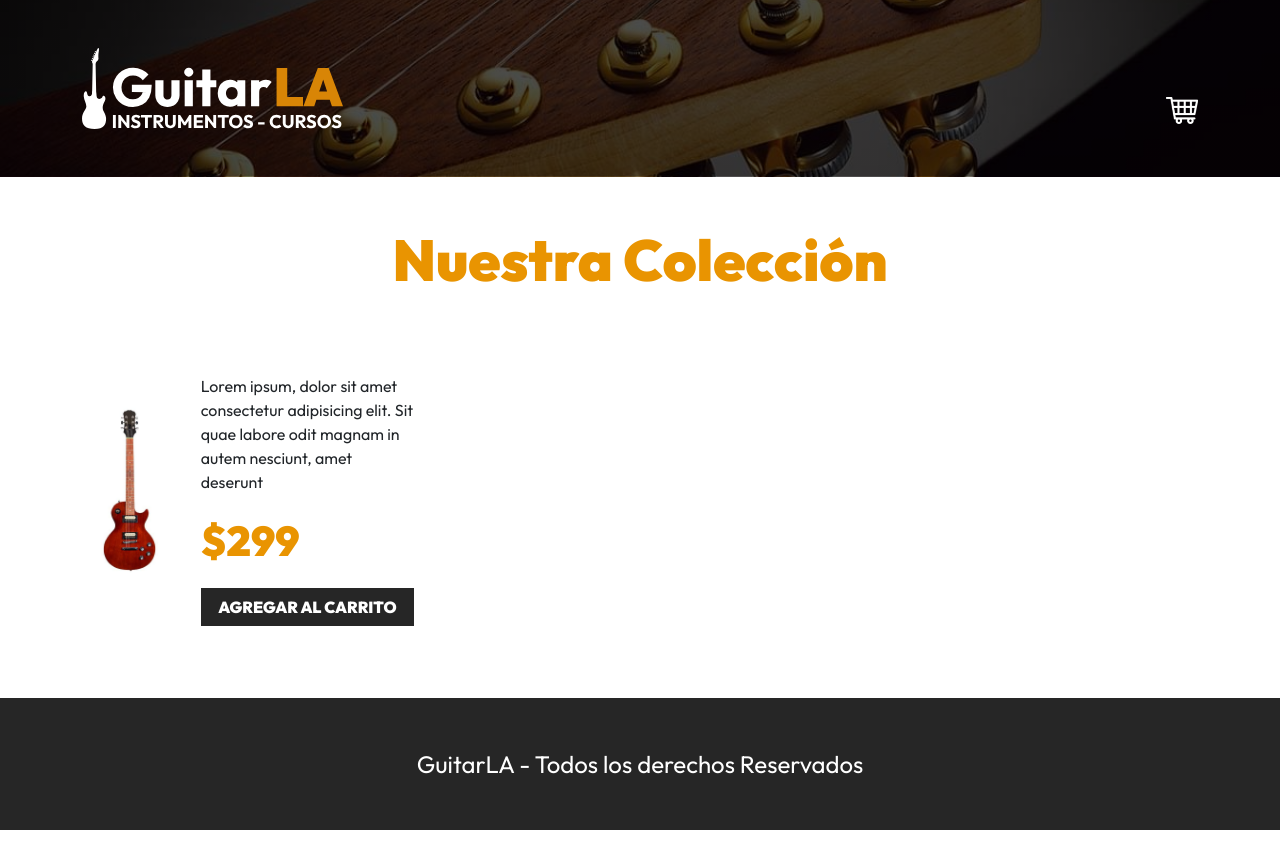
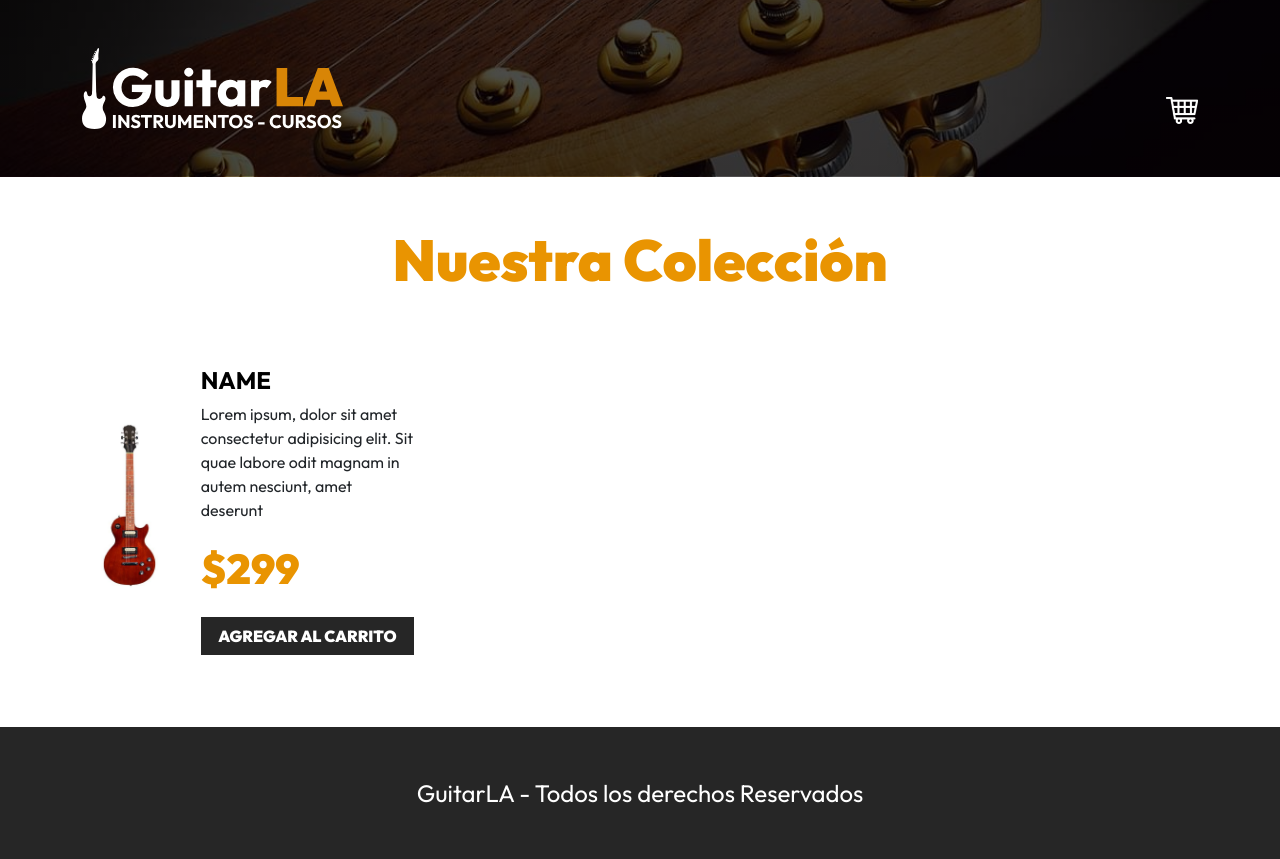
Before and after one commit to javierpelaez97/Carro-de-la-compra, a React (Vite) app: page / in a window 1280 px wide. Before the commit the page ends 830 px from the top, so only its background shows below. Built offline with nearby package versions, Linux system fonts and the light colour scheme.

Commit message:
Añadiendo hooks y base de datos

```diff
--- a/src/App.jsx
+++ b/src/App.jsx
@@ -3,20 +3,30 @@
 import './index.css'
 import Header from './components/Header'
 import Guitar from './components/Guitar'
+import { useEffect, useState } from "react"
+import {db} from './data/db'
 
 function App() {
 
+  const [data, setData] = useState([])
+
+  useEffect(() => {
+    setData(db)
+  }, [])
 
   return (
+
+
+
     <>
-      <Header></Header>
-      <body>
-
+    <Header></Header>
 
     <main className="container-xl mt-5">
         <h2 className="text-center">Nuestra Colección</h2>
 
         <div className="row mt-5">
+
+
             <Guitar></Guitar>
 
 
@@ -30,7 +40,7 @@ function App() {
             <p className="text-white text-center fs-4 mt-4 m-md-0">GuitarLA - Todos los derechos Reservados</p>
         </div>
     </footer>
-</body>
+
     </>
   )
 }
--- a/src/components/Guitar.jsx
+++ b/src/components/Guitar.jsx
@@ -1,3 +1,4 @@
+
 
 
 
@@ -14,7 +15,7 @@ export default function Guitar(){
                     <img className="img-fluid" src="./public/img/guitarra_01.jpg" alt="imagen guitarra" />
                 </div>
                 <div className="col-8">
-                    <h3 className="text-black fs-4 fw-bold text-uppercase"></h3>
+                    <h3 className="text-black fs-4 fw-bold text-uppercase">Name</h3>
                     <p>Lorem ipsum, dolor sit amet consectetur adipisicing elit. Sit quae labore odit magnam in autem nesciunt, amet deserunt</p>
                     <p className="fw-black text-primary fs-3">$299</p>
                     <button
```
